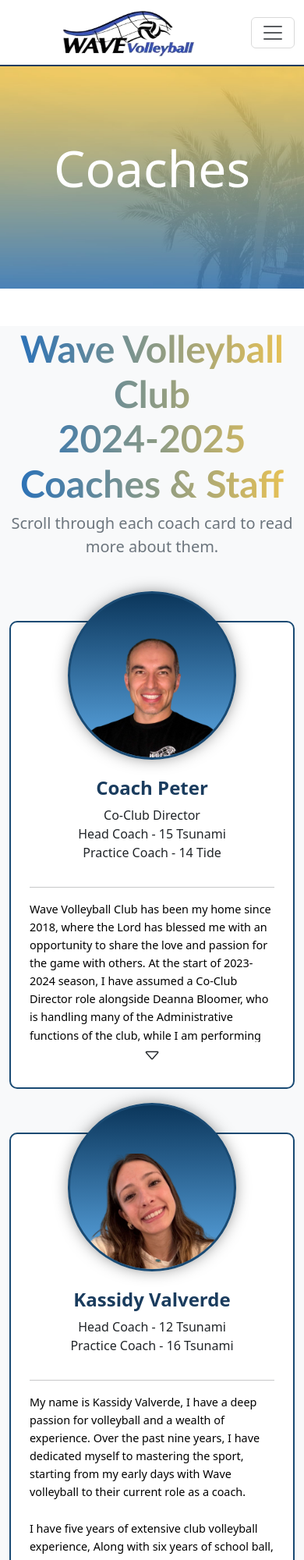
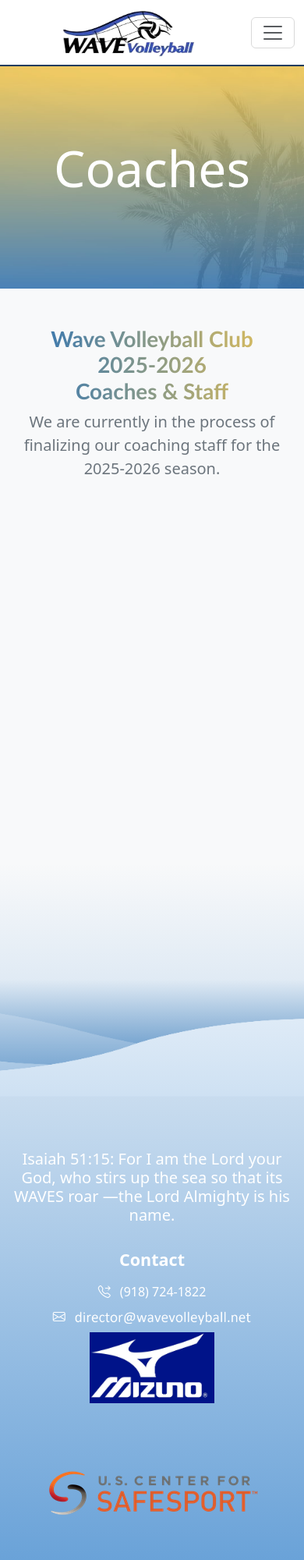
Before and after one commit to Huntitude/volleyballwaveclub, a plain HTML site: page coaches.html in a window 390 px wide. Shown: the top 2000 px of the page at 78% size. Drawn offline with nearby package versions, Linux system fonts and the light colour scheme.

Commit message:
small fixes and updates - live

```diff
--- a/coaches.html
+++ b/coaches.html
@@ -19,7 +19,7 @@
 
 
     </head>
-    <body>
+    <body style="background-color: #f8f9fa;">
 
         <header>
             <nav class="navbar navbar-expand-md fixed-top">
@@ -72,12 +72,13 @@
         <section class="coaches-section">
             <div class="container">
                 <div class="section-heading">
-                    <h1 class="fw-bolder heading-gradient">Wave Volleyball Club <br>2024-2025<br>Coaches & Staff</h1>
-                    <p>Scroll through each coach card to read more about them.</p>
+                    <h1 class="fw-bolder heading-gradient">Wave Volleyball Club <br>2025-2026<br>Coaches & Staff</h1>
+                    <!-- <p>Scroll through each coach card to read more about them.</p> -->
+                    <p style="margin-bottom: 40rem;" class="">
+                        We are currently in the process of finalizing our coaching staff for the 2025-2026 season.
+                    </p>
                 </div>
-                <div class="row row-cols-1 row-cols-md-2 g-4">
-
-
+                <!-- <div class="row row-cols-1 row-cols-md-2 g-4">
                     <div class="col">
                         <div id="CoachPeter" class="coach-card">
                             <div class="image-wrapper">
@@ -351,7 +352,7 @@
                         </div>
                     </div>
 
-                </div>
+                </div> -->
             </div>
         </section>
 
@@ -385,7 +386,7 @@
                                     <i class="bi bi-telephone-forward me-2"></i>
                                     <a class="text-decoration-none" href="tel:918-123-4567">(918) 724-1822</a>
                                 </p>
-                                <p class="mb-2 pe-0 d-flex align-items-center footer-contact">
+                                <p class="mb-2 pe-0  footer-contact">
                                     <i class="bi bi-envelope me-2"></i>
 								<a class="text-decoration-none" href="mailto:director@wavevolleyball.net" target="_blank" style="display: inline-block; transform: scale(1); transform-origin: left center;">
                                         <img src="images/email-link.png" alt="Email us" style="height: 18px; filter: brightness(0) invert(1);">
--- a/css/clinics.css
+++ b/css/clinics.css
@@ -388,9 +388,7 @@
     .col-md-8 {
         width: 100% !important;
     }
-    .footer-contact{
-        margin-left: -10rem;
-}
+
 
 }
 
--- a/css/coaches.css
+++ b/css/coaches.css
@@ -71,7 +71,6 @@
     margin-bottom: 5rem;
 }
 .coaches-section .section-heading h1 {
-    font-size: 3rem;
     font-weight: 700;
     color: #1a3c5e; /* Dark blue to match theme */
     margin-bottom: 0.5rem;
@@ -360,8 +359,5 @@
     .col-md-8 {
         width: 100% !important;
     }
-    .footer-contact{
-    margin-left: -10rem;
-}
 
 }
--- a/css/forms.css
+++ b/css/forms.css
@@ -298,8 +298,6 @@
     .col-md-8 {
         width: 100% !important;
     }
-    .footer-contact{
-        margin-left: -10rem;
-}
+
 
 }
--- a/css/teams.css
+++ b/css/teams.css
@@ -267,8 +267,5 @@
     .col-md-8 {
         width: 100% !important;
     }
-    .footer-contact{
-        margin-left: -10rem;
-}
 
 }
--- a/css/tryouts.css
+++ b/css/tryouts.css
@@ -337,9 +337,7 @@
     .col-md-8 {
         width: 100% !important;
     }
-        .footer-contact{
-        margin-left: -10rem;
-}
+
 
 }
 
--- a/js/contactus.js
+++ b/js/contactus.js
@@ -17,7 +17,7 @@
   const form = document.getElementById('contactForm');
   const modalEl = document.getElementById('thankYouModal');
   const modal = new bootstrap.Modal(modalEl);
-  const actionURL = "https://formsubmit.co/ajax/paul.velet@gmail.com";
+  const actionURL = "https://formsubmit.co/ajax/paul.velet@gmail.com"; // wavevolleyball's link'
 
   form.addEventListener('submit', async function (e) {
     e.preventDefault();
```
Also changed, not shown: clinics.html (+23 -9 lines), forms.html (+1 -1 lines), teams.html (+1 -1 lines), tryouts.html (+1 -1 lines).
